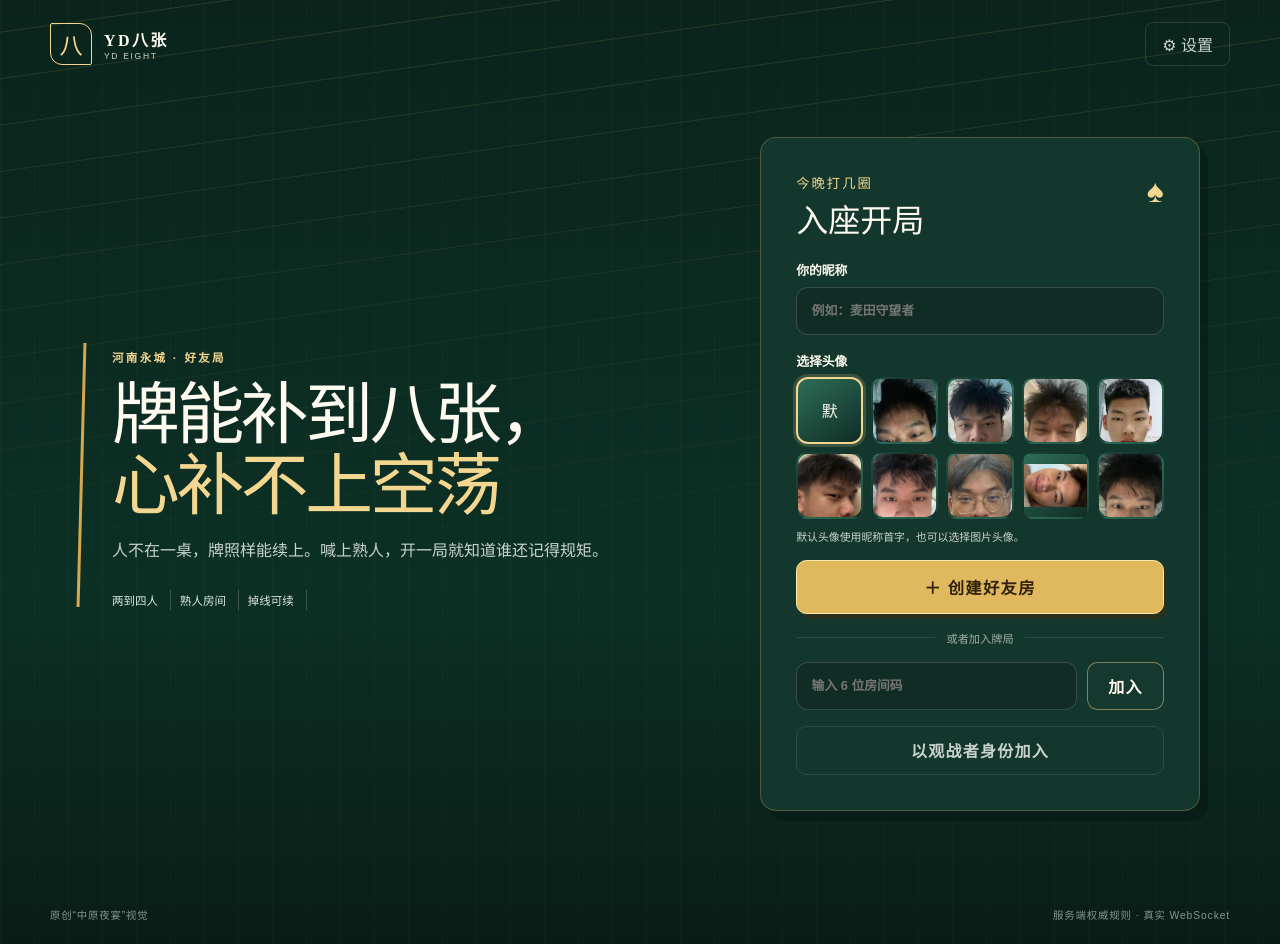
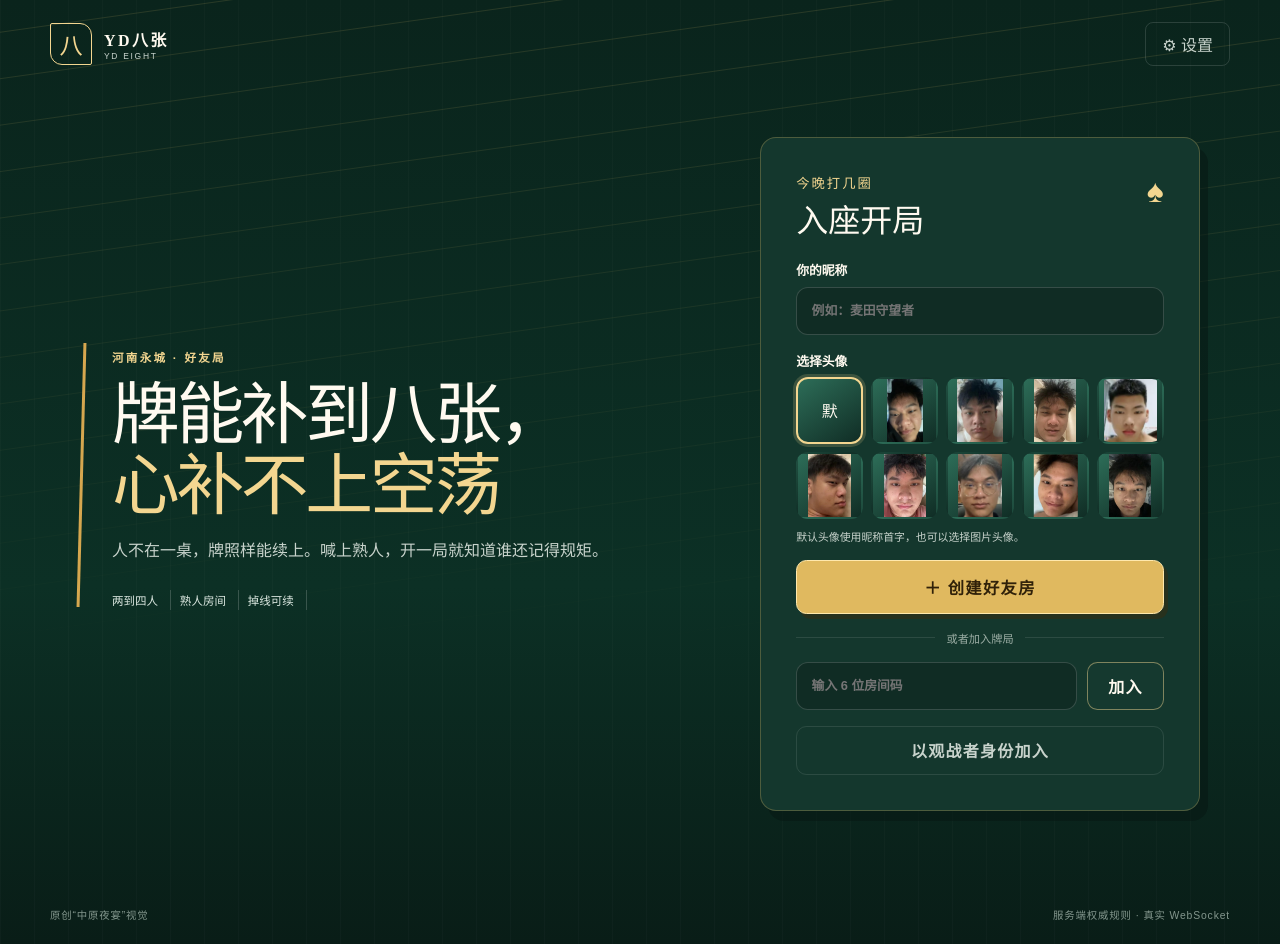
Before and after one commit to postman777li/8cards, a React (Vite) app in the folder apps/web/: page / in a window 1280 px wide. Built offline with nearby package versions, Linux system fonts and the light colour scheme.

Commit message:
fix: preserve full avatar framing

```diff
--- a/apps/web/src/styles.css
+++ b/apps/web/src/styles.css
@@ -292,9 +292,15 @@ input:focus-visible,
 }
 .avatar-options img {
   display: block;
-  width: 100%;
-  height: 100%;
-  object-fit: contain;
+  width: auto;
+  height: auto;
+  min-width: 0;
+  min-height: 0;
+  max-width: 100%;
+  max-height: 100%;
+}
+.avatar-options img[src$='avatar-8.jpg'] {
+  transform: rotate(-90deg);
 }
 .avatar-picker > small {
   color: var(--yc-text-muted);
--- a/packages/ui/src/styles.css
+++ b/packages/ui/src/styles.css
@@ -206,9 +206,16 @@
 
 .ui-seat__avatar img {
   display: block;
-  width: 100%;
-  height: 100%;
-  object-fit: contain;
+  width: auto;
+  height: auto;
+  min-width: 0;
+  min-height: 0;
+  max-width: 100%;
+  max-height: 100%;
+}
+
+.ui-seat__avatar img[src$='avatar-8.jpg'] {
+  transform: rotate(-90deg);
 }
 
 .ui-seat__presence {
```
Also changed, not shown: 1 other file (tests, documents, lock files or other folders).
